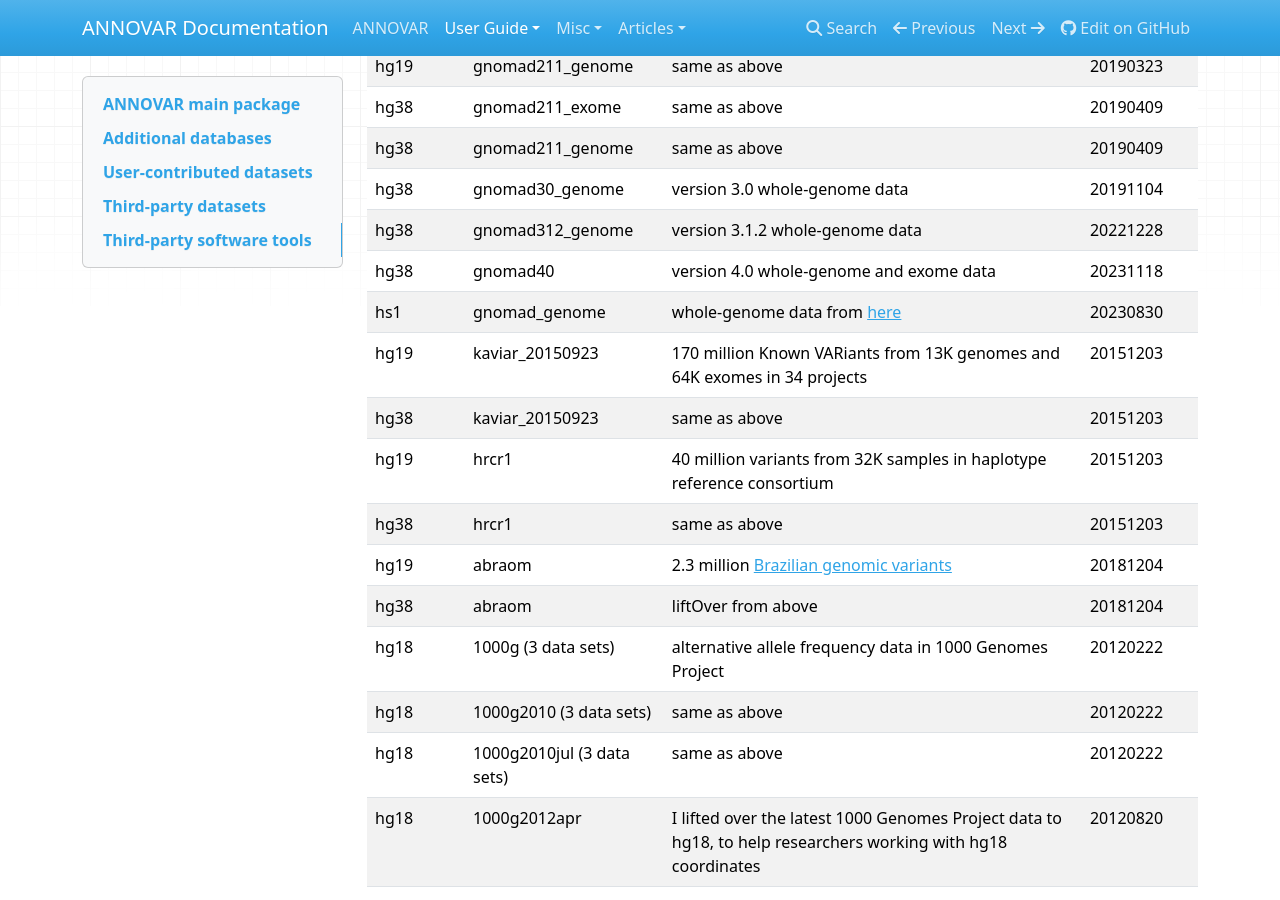
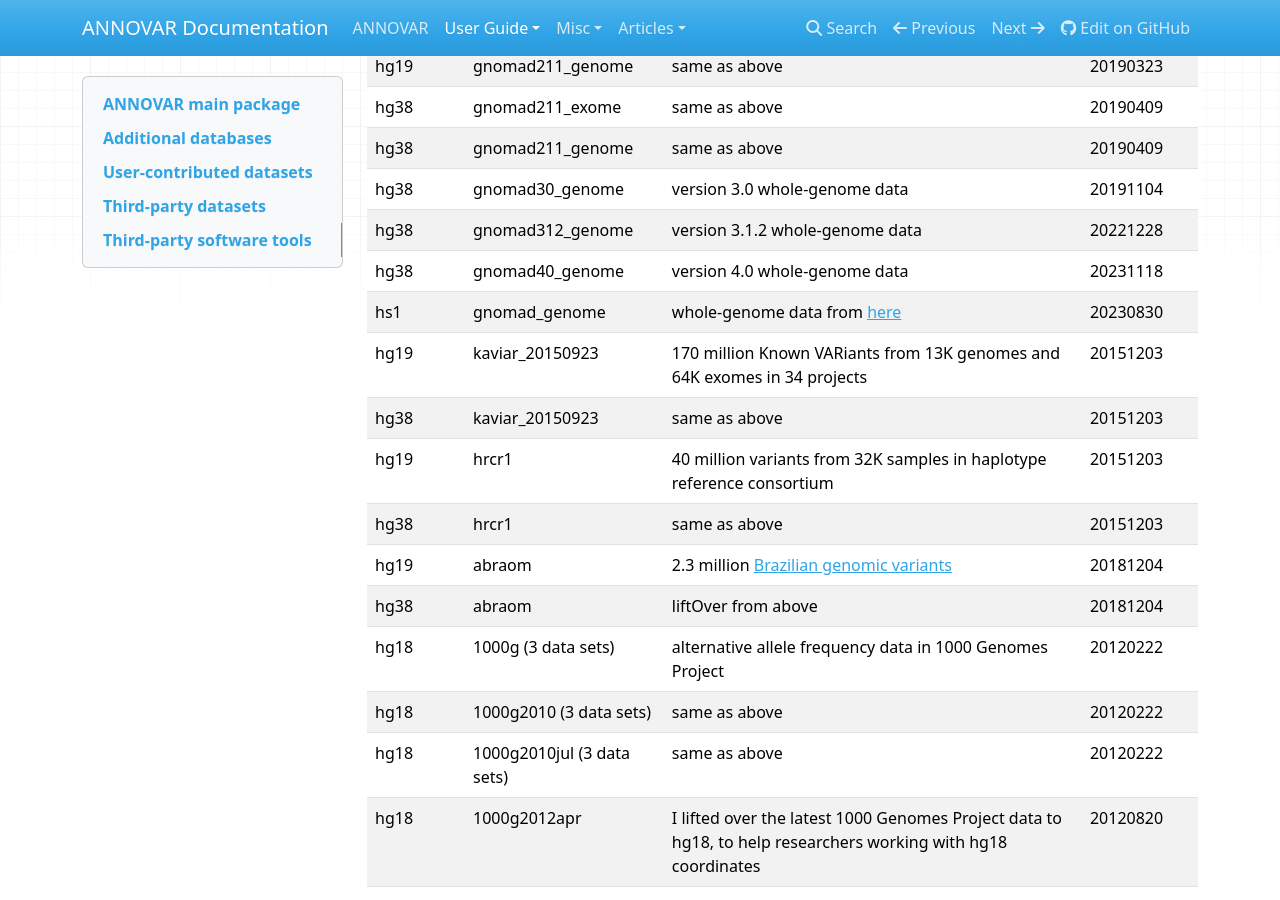
Before and after one commit to WGLab/doc-ANNOVAR, an MkDocs documentation site: the page built from docs/user-guide/download.md, in a window 1280 px wide and 900 px high, scrolled down 5746 px. Built offline with MkDocs 1.6.1, drawn with Linux system fonts in a browser that asks for light colours; nearby versions of some CDN libraries; comment, search, counter and statistics services are not loaded.

Commit message:
Update download.md

```diff
--- a/docs/user-guide/download.md
+++ b/docs/user-guide/download.md
@@ -118,7 +118,7 @@ NOTE: several whole-genome databases (cadd, cadd13, fathmm, dann, eigen, gerp++,
 | hg38 | gnomad211_genome | same as above | 20190409 |
 | hg38 | gnomad30_genome | version 3.0 whole-genome data | 20191104 |
 | hg38 | gnomad312_genome | version 3.1.2 whole-genome data | 20221228 |
-| hg38 | gnomad40 | version 4.0 whole-genome and exome data | 20231118 |
+| hg38 | gnomad40_genome | version 4.0 whole-genome data | 20231118 |
 | hs1 | gnomad_genome | whole-genome data from [here](https://ftp.ensembl.org/pub/rapid-release/species/Homo_sapiens/GCA_009914755.4/ensembl/variation/2022_10/vcf/Homo_sapiens-GCA_009914755.4-2022_10-gnomad.vcf.gz) | 20230830 |
 | hg19 | kaviar_20150923 | 170 million Known VARiants from 13K genomes and 64K exomes in 34 projects | 20151203 |
 | hg38 | kaviar_20150923 | same as above | 20151203 |
```
